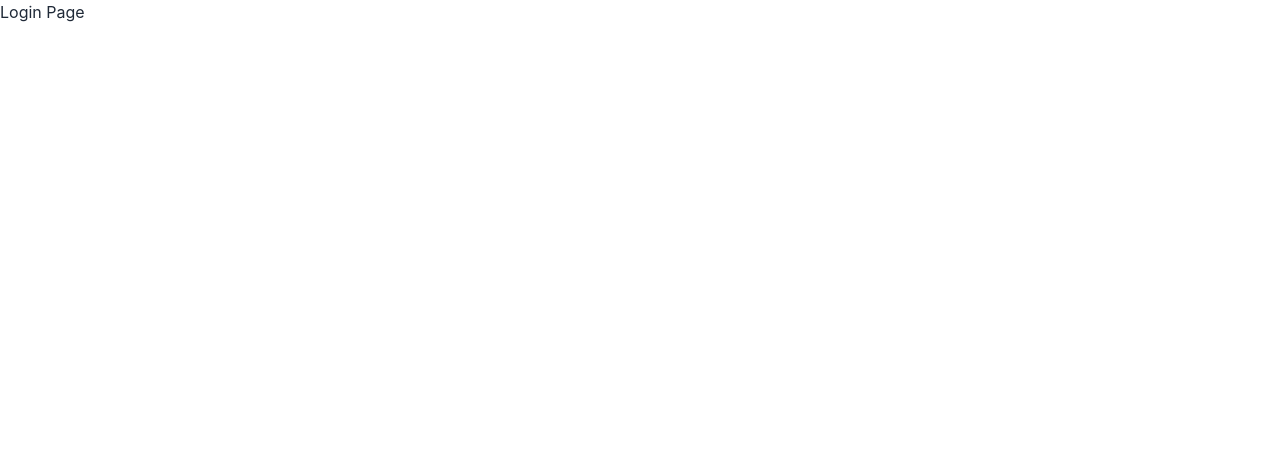
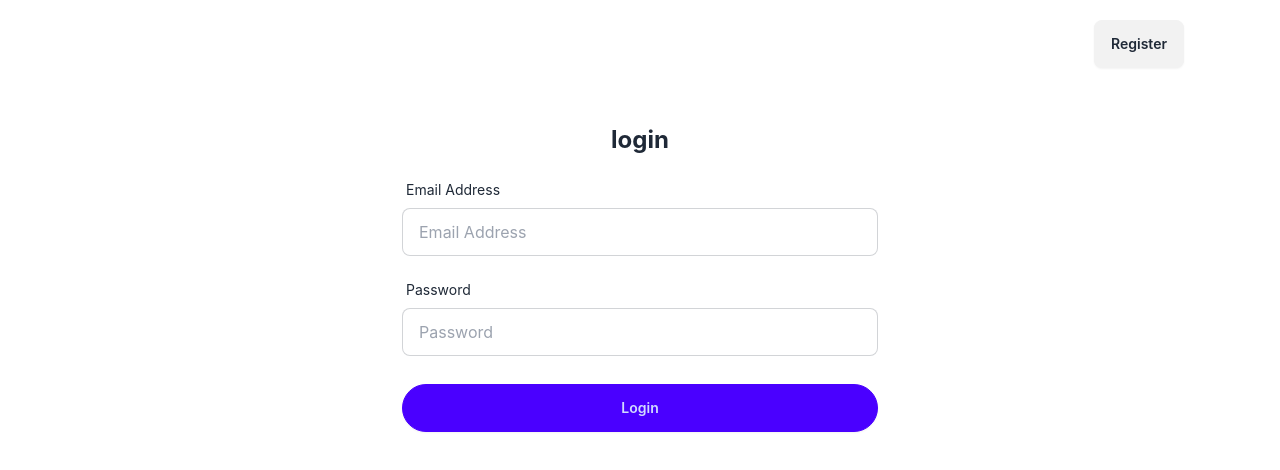
Before and after one commit to mt-technoholic/Form_Handling, a React (Create React App) app: page /login in a window 1280 px wide. Shown: the top 470 px of the page. Built offline with nearby package versions, Linux system fonts and the light colour scheme.

Commit message:
global role done

```diff
--- a/src/components/MenuItems.jsx
+++ b/src/components/MenuItems.jsx
@@ -1,40 +1,57 @@
 import React from "react";
 import { Link } from "react-router-dom";
+import useStore from "../(store)/store";
 import * as Icon from "../Assets/icons";
 
 const MenuItems = () => {
+  const { role } = useStore();
+
   return (
-    <ul className="menu bg-base-200 rounded-box w-56">
+    <ul className="menu bg-base-200 rounded-box w-56 h-full">
+      {(role === "landlord" || role === "tenant") && (
         <li>
-        <Link to={'/'}>
+          <Link to={"/"}>
             <Icon.HomeIcon />
             Dashboard
           </Link>
         </li>
+      )}
+
+      {(role === "landlord" || role === "tenant") && (
         <li>
-        <Link to={'/properties'}>
+          <Link to={"/properties"}>
             <Icon.ChartBarIcon />
             Properties
           </Link>
         </li>
+      )}
+
+      {role === "landlord" && (
         <li>
-        <Link to={'/tenants'}>
+          <Link to={"/tenants"}>
             <Icon.ExclamationCircle />
             Tenants
           </Link>
         </li>
+      )}
+
+      {role === "landlord" && (
         <li>
-        <Link to={'/prospects'}>
+          <Link to={"/prospects"}>
             <Icon.ChartBarIcon />
             Prospects
           </Link>
         </li>
+      )}
+
+      {role === "landlord" && (
         <li>
-        <Link to={'vendors'}>
+          <Link to={"vendors"}>
             <Icon.ExclamationCircle />
             Vendors
           </Link>
         </li>
+      )}
     </ul>
   );
 };
--- a/src/components/SideBar.jsx
+++ b/src/components/SideBar.jsx
@@ -1,10 +1,25 @@
-import React from 'react'
-import * as Components from './index'
+import React from 'react';
+import useStore from '../(store)/store';
+import { useNavigate } from 'react-router-dom';
+import * as Components from './index';
 
 const SideBar = () => {
+  const { setRole } = useStore();
+  const navigate = useNavigate();
+
+  const handleLogout = () => {
+    localStorage.removeItem('role');
+    localStorage.removeItem('token');
+    setRole("");
+    navigate('/login');
+  }
+
   return (
-    <div className=" hidden md:flex p-5 bg-blue-500 justify-center">
+    <div className=" hidden md:flex flex-col p-5 bg-blue-500 justify-center gap-5">
         <Components.MenuItems />
+        <button className='btn w-full btn-error' onClick={handleLogout}>
+          Logout
+        </button>
     </div>
   )
 }
--- /dev/null
+++ b/src/layouts/AuthLayout.jsx
@@ -0,0 +1,19 @@
+import React from "react";
+
+const AuthLayout = ({ title, btnTitle, btnHandler, children }) => {
+  return (
+    <div className="flex flex-col mt-5 gap-14 items-center min-h-screen">
+      <div className="flex justify-end w-full px-24">
+        <button className="btn" onClick={btnHandler}>
+          {btnTitle}
+        </button>
+      </div>
+      <div className="px-3 w-full sm:w-[500px]">
+        <h1 className="text-2xl text-center font-bold mb-4">{title}</h1>
+        {children}
+      </div>
+    </div>
+  );
+};
+
+export default AuthLayout;
--- /dev/null
+++ b/src/layouts/index.js
@@ -0,0 +1,2 @@
+// export all layouts
+export { default as AuthLayout } from './AuthLayout';
--- a/src/pages/Home/index.js
+++ b/src/pages/Home/index.js
@@ -1,8 +1,20 @@
-import React from "react";
+import React, { useEffect } from "react";
 import { Outlet } from "react-router-dom";
+import { useNavigate } from "react-router-dom";
+import useStore from "../../(store)/store";
 import * as Components from "../../components";
 
 const Home = () => {
+  const { setRole } = useStore();
+  const navigate = useNavigate();
+
+  useEffect(() => {
+    const role = localStorage.getItem("role");
+    const token = localStorage.getItem("token");
+    if (!(role && token)) navigate("/login");
+    else setRole(role);
+  }, [navigate, setRole]);
+
   return (
     <div className="flex h-screen">
       <Components.Sidebar />
--- a/src/pages/Login/Form.jsx
+++ b/src/pages/Login/Form.jsx
@@ -1,9 +1,58 @@
-import React from 'react'
+import React from "react";
+import { useNavigate } from "react-router-dom";
+import { Formik, Form } from "formik";
+import * as validation from "../../utils/validation";
+import * as Component from "../../components";
 
-const Form = () => {
+const LoginForm = () => {
+  const initialValues = {
+    email: "",
+    password: "",
+  };
+
+  const navigate = useNavigate();
+
+  const handleSubmit = (values, { setSubmitting }) => {
+    setTimeout(() => {
+      localStorage.setItem('role', "landlord");
+      localStorage.setItem('token', "12345");
+      setSubmitting(false);
+      navigate('/')
+    }, 2000);
+  };
+
   return (
-    <div>Form</div>
+    <Formik
+      initialValues={initialValues}
+      validationSchema={validation.ValidateLoginForm}
+      onSubmit={handleSubmit}
+    >
+      {({ isSubmitting }) => (
+        <Form className="flex flex-col">
+
+          <Component.InputField
+            name="email"
+            label="Email Address"
+            type="email"
+            placeholder="Email Address"
+          />
+
+          <Component.InputField
+            name="password"
+            label="Password"
+            type="password"
+            placeholder="Password"
+          />
+
+          <div className="mt-3">
+            <Component.Button disabled={isSubmitting}>
+              Login
+            </Component.Button>
+          </div>
+        </Form>
+      )}
+    </Formik>
   )
 }
 
-export default Form
+export default LoginForm
--- a/src/pages/Login/index.js
+++ b/src/pages/Login/index.js
@@ -1,9 +1,20 @@
-import React from 'react'
+import React from "react";
+import { useNavigate } from "react-router-dom";
+import Form from "./Form";
+import * as Layouts from "../../layouts";
 
 const Login = () => {
+  const navigate = useNavigate();
+
   return (
-    <div>Login Page</div>
-  )
-}
+    <Layouts.AuthLayout
+      title={"login"}
+      btnTitle={"Register"}
+      btnHandler={() => navigate("/sign-up")}
+    >
+      <Form />
+    </Layouts.AuthLayout>
+  );
+};
 
-export default Login
+export default Login;
--- a/src/pages/SignUp/index.js
+++ b/src/pages/SignUp/index.js
@@ -1,16 +1,20 @@
 import React from "react";
+import { useNavigate } from "react-router-dom";
 import Form from "./Form";
-import * as Component from "../../components";
+import * as Layouts from '../../layouts';
 
 const SignUp = () => {
+
+  const navigate = useNavigate();
+
   return (
-    <div className="flex flex-col justify-start gap-14 items-center min-h-screen ">
-      <Component.Navbar />
-      <div className="px-3 w-full sm:w-[500px]">
-        <h1 className="text-2xl text-center font-bold mb-4">Sign Up</h1>
-        <Form />
-      </div>
-    </div>
+    <Layouts.AuthLayout
+      title={"Sign Up"}
+      btnTitle={"Login"}
+      btnHandler={() => navigate('/login')}
+    >
+      <Form />
+    </Layouts.AuthLayout>
   );
 };
 
```
Lines whose indentation alone changed are shown as unchanged.
